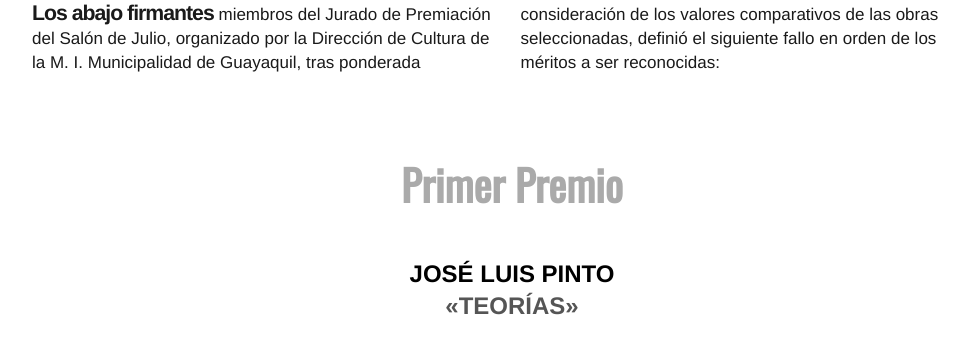
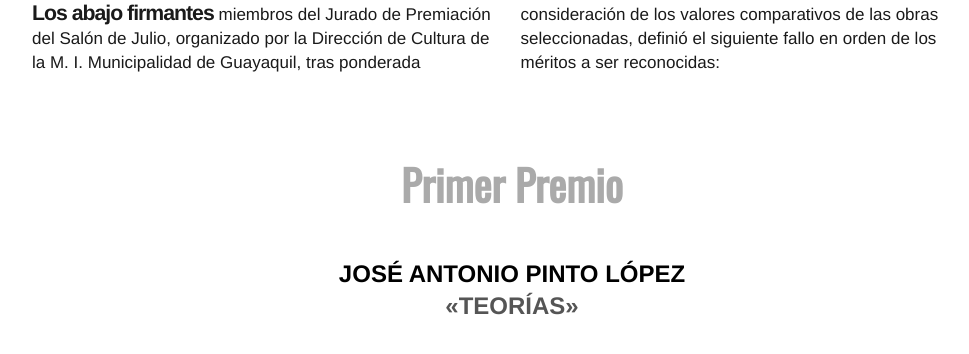
Before and after one commit to ybarbouro/salondejulio, a Jekyll site: the page built from index.html, in a window 1280 px wide and 900 px high, scrolled down 1716 px, cut to the strip 0-371 px from the top of the window. Shown: the top 354 px of the strip, without its empty margins (128-1097 px from the left). Built offline with Jekyll 4.4.1, drawn with Linux system fonts in a browser that asks for light colours; a script that is not in the unit is left out.

Commit message:
apellido

```diff
--- a/_includes/magazine2018.html
+++ b/_includes/magazine2018.html
@@ -32,7 +32,7 @@
 <div class="article-mag-body">
     <div class="site-promo">
       <h1>Primer Premio</h1>
-    <h3>José Luis Pinto<br/>
+    <h3>José Antonio Pinto López<br/>
       <span style="color:#555;">&laquo;Teorías&raquo;</span>
     </h3>
 
```
